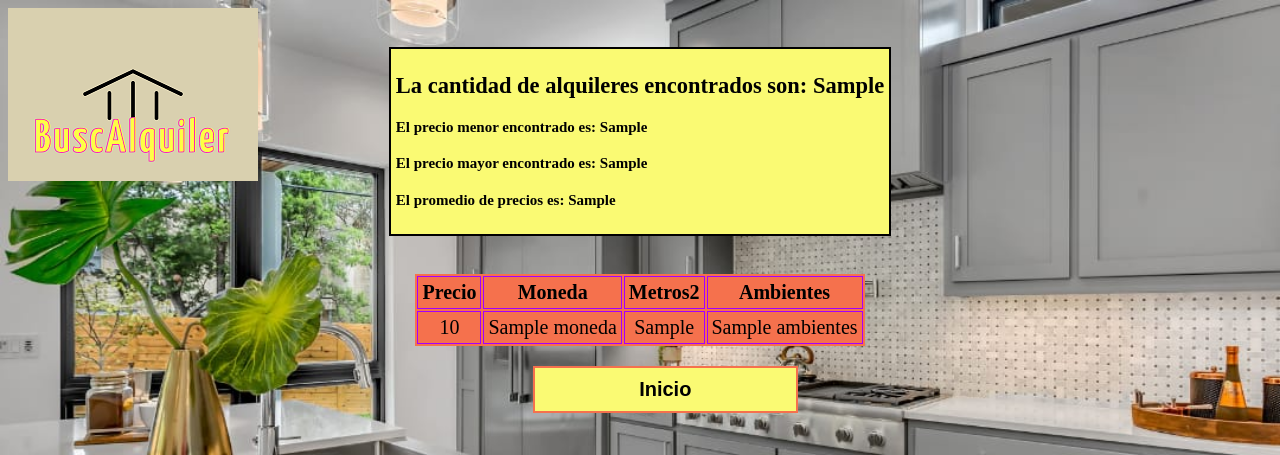
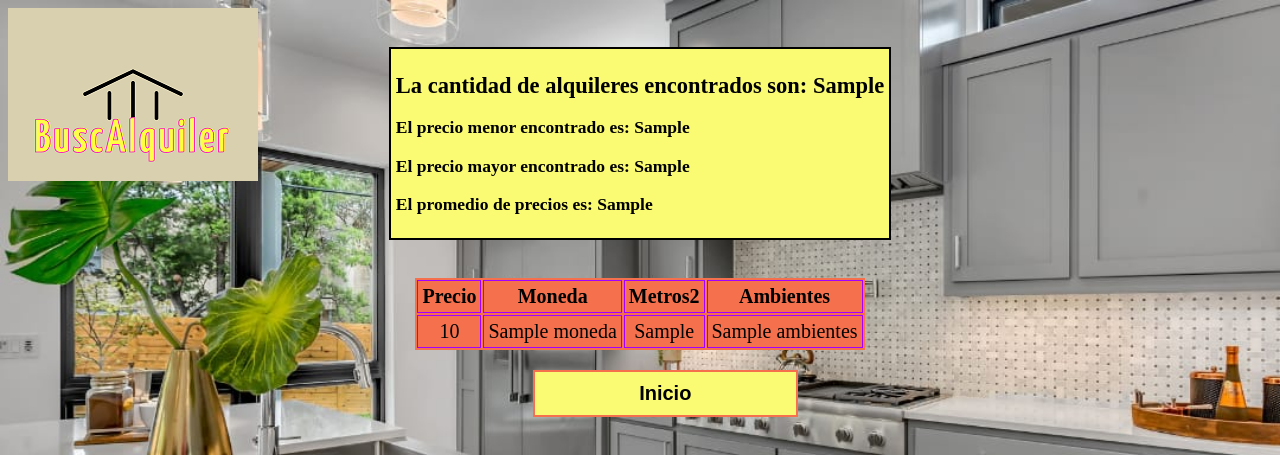
Before and after one commit to lhibarra/proyecto_alquileres, a Flask app: template templates/tabla.html in a window 1280 px wide. Shown: the top 455 px of the page. Run offline with Flask 2, Linux system fonts and the light colour scheme; the template is opened without the code that fills it: most values are stand-ins (such as "Sample title", 1, 10 or a date in 2020).

Commit message:
Add files via upload

```diff
--- a/templates/alquileres.html
+++ b/templates/alquileres.html
@@ -45,7 +45,11 @@
           </select><br/>
           <input class="boton_formulario" type="submit" value="Buscar" />
         </form>
+        <form action="{{url_for('index')}}">
+          <input id="inicio" class="boton_formulario" type="submit" value="Inicio"/>
+        </form>
       </div>
+
     </main>
   </body>
   <footer>Leandro Hernan Ibarra - <img class="logo" src="/static/images/25231.png"> /lhibarra </footer>
--- a/templates/form.html
+++ b/templates/form.html
@@ -54,7 +54,12 @@
           <input type="number" min = 1 name="maximo"><br/>
           <input class="boton_formulario" type="submit" value="Buscar"/>
       </form>
+      <form action="{{url_for('index')}}">
+        <input id="inicio" class="boton_formulario" type="submit" value="Inicio"/>
+      </form>
     </div>
+
   </body>
   <footer>Leandro Hernan Ibarra - <img class="logo" src="/static/images/25231.png"> /lhibarra </footer>
 </html>
+<!--id="inicio-form" class="boton_personalizado"-->
--- a/templates/tabla.html
+++ b/templates/tabla.html
@@ -15,9 +15,9 @@
       <section>
         <div id="resultado" class="formulario">
           <h2>La cantidad de alquileres encontrados son: {{data2}}</h2>
-          <h4>El precio menor encontrado es: {{data3}}</h4>
-          <h4>El precio mayor encontrado es: {{data4}}</h4>
-          <h4>El promedio de precios es: {{data5}}</h4>
+          <h3>El precio menor encontrado es: {{data3}}</h3>
+          <h3>El precio mayor encontrado es: {{data4}}</h3>
+          <h3>El promedio de precios es: {{data5}}</h3>
         </div>
       </section><br/>
       <section>
```
